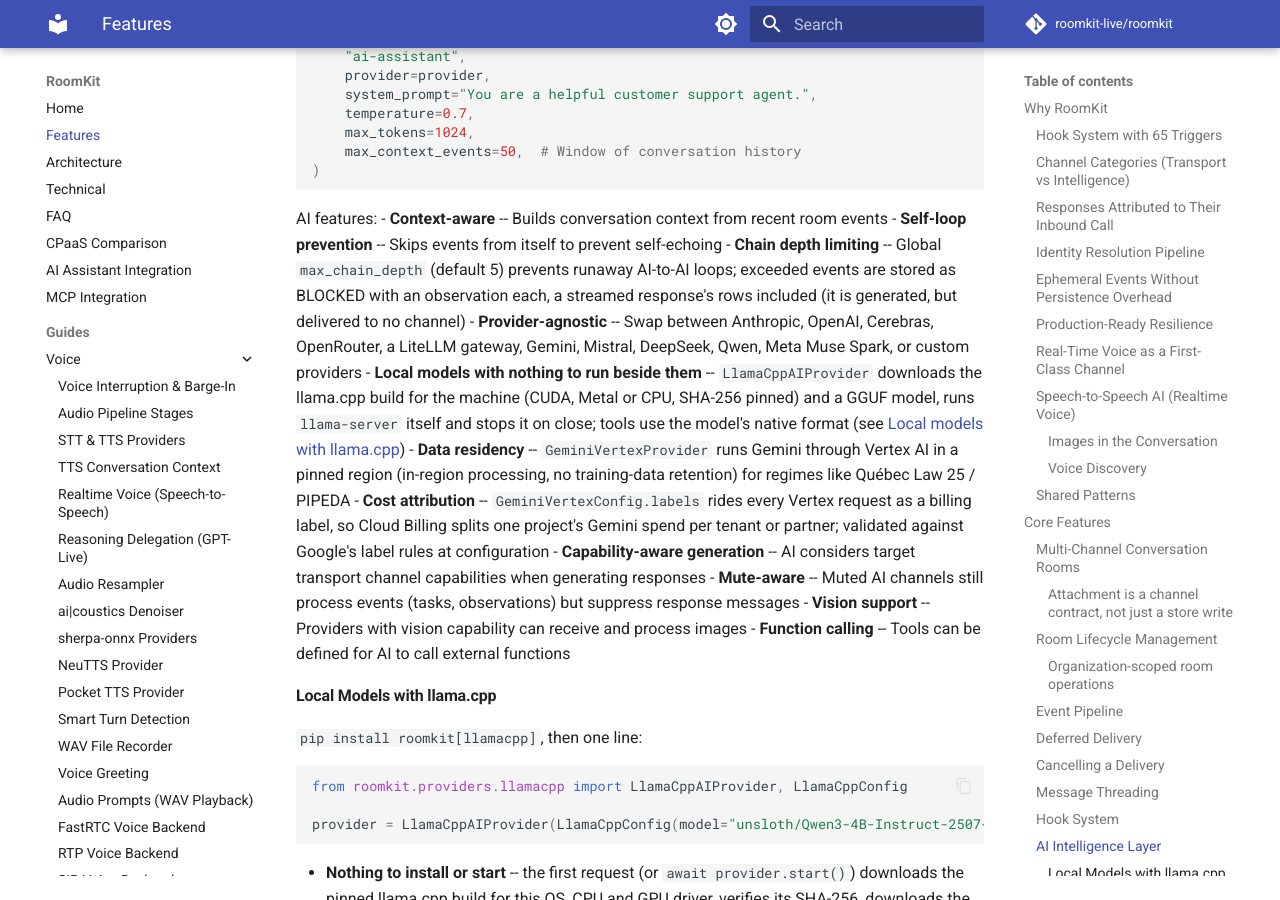
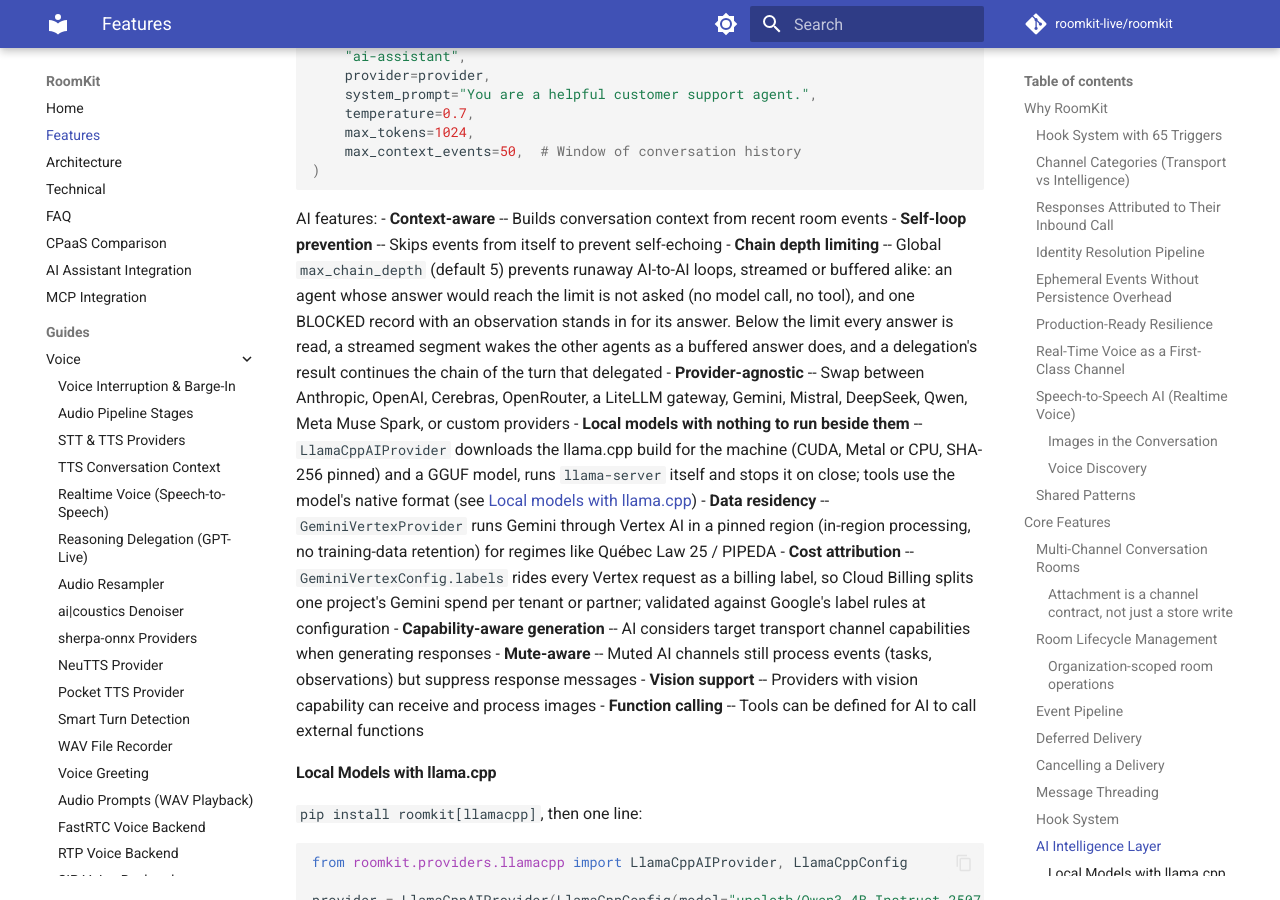
Before and after one commit to roomkit-live/roomkit-docs, an MkDocs documentation site: the page built from docs/features.md, in a window 1280 px wide and 900 px high, scrolled down 18407 px. Built offline with MkDocs 1.6.1 and Material for MkDocs 9.7.7, drawn with Linux system fonts in a browser that asks for light colours; comment, search, counter and statistics services are not loaded.

Commit message:
docs(events): past max_chain_depth no agent is asked, streamed answers chain, and a delegation cycle is bounded (RMK-287)

````diff
--- a/docs/features.md
+++ b/docs/features.md
@@ -619,7 +619,7 @@ ai = AIChannel(
 AI features:
 - **Context-aware** -- Builds conversation context from recent room events
 - **Self-loop prevention** -- Skips events from itself to prevent self-echoing
-- **Chain depth limiting** -- Global `max_chain_depth` (default 5) prevents runaway AI-to-AI loops; exceeded events are stored as BLOCKED with an observation each, a streamed response's rows included (it is generated, but delivered to no channel)
+- **Chain depth limiting** -- Global `max_chain_depth` (default 5) prevents runaway AI-to-AI loops, streamed or buffered alike: an agent whose answer would reach the limit is not asked (no model call, no tool), and one BLOCKED record with an observation stands in for its answer. Below the limit every answer is read, a streamed segment wakes the other agents as a buffered answer does, and a delegation's result continues the chain of the turn that delegated
 - **Provider-agnostic** -- Swap between Anthropic, OpenAI, Cerebras, OpenRouter, a LiteLLM gateway, Gemini, Mistral, DeepSeek, Qwen, Meta Muse Spark, or custom providers
 - **Local models with nothing to run beside them** -- `LlamaCppAIProvider` downloads the llama.cpp build for the machine (CUDA, Metal or CPU, SHA-256 pinned) and a GGUF model, runs `llama-server` itself and stops it on close; tools use the model's native format (see [Local models with llama.cpp](#local-models-with-llamacpp))
 - **Data residency** -- `GeminiVertexProvider` runs Gemini through Vertex AI in a pinned region (in-region processing, no training-data retention) for regimes like Québec Law 25 / PIPEDA
@@ -3027,7 +3027,9 @@ Prevents infinite loops when AI channels generate responses that trigger other A
 kit = RoomKit(max_chain_depth=5)  # Default: 5
 ```
 
-Events exceeding the chain depth limit are stored with `status=BLOCKED` and `blocked_by="event_chain_depth_limit"`. An `Observation` is created documenting the exceeded depth. A framework event `chain_depth_exceeded` is emitted.
+An agent whose answer would reach the limit is not asked at all: no model call runs and no tool, whether it streams or not. One record stands in for its answer, stored with `status=BLOCKED` and `blocked_by="event_chain_depth_limit"` (the agent as its source, empty text, the depth the answer would have had). An `Observation` documents the exceeded depth, and a framework event `chain_depth_exceeded` is emitted.
+
+Every path that produces an agent's answer carries the depth: a streamed segment (each one wakes the other agents, as each segment of a buffered answer does), a realtime model's transcription (one deeper than what it last heard), a `Loop` or `Supervisor` result, and a delegation's result delivered back to the room, which continues the chain of the turn that delegated. A cycle of delegation, result and delegation again therefore stops at the limit. Content a host delivers for a turn can do the same with `kit.deliver(..., chain_depth=...)`.
 
 ### Delivery outcomes
 
````
Also changed, not shown: docs/architecture.md (+1 -1 lines), docs/guides/agent-delegation.md (+1 -1 lines), docs/guides/guardrails.md (+1 -1 lines).
